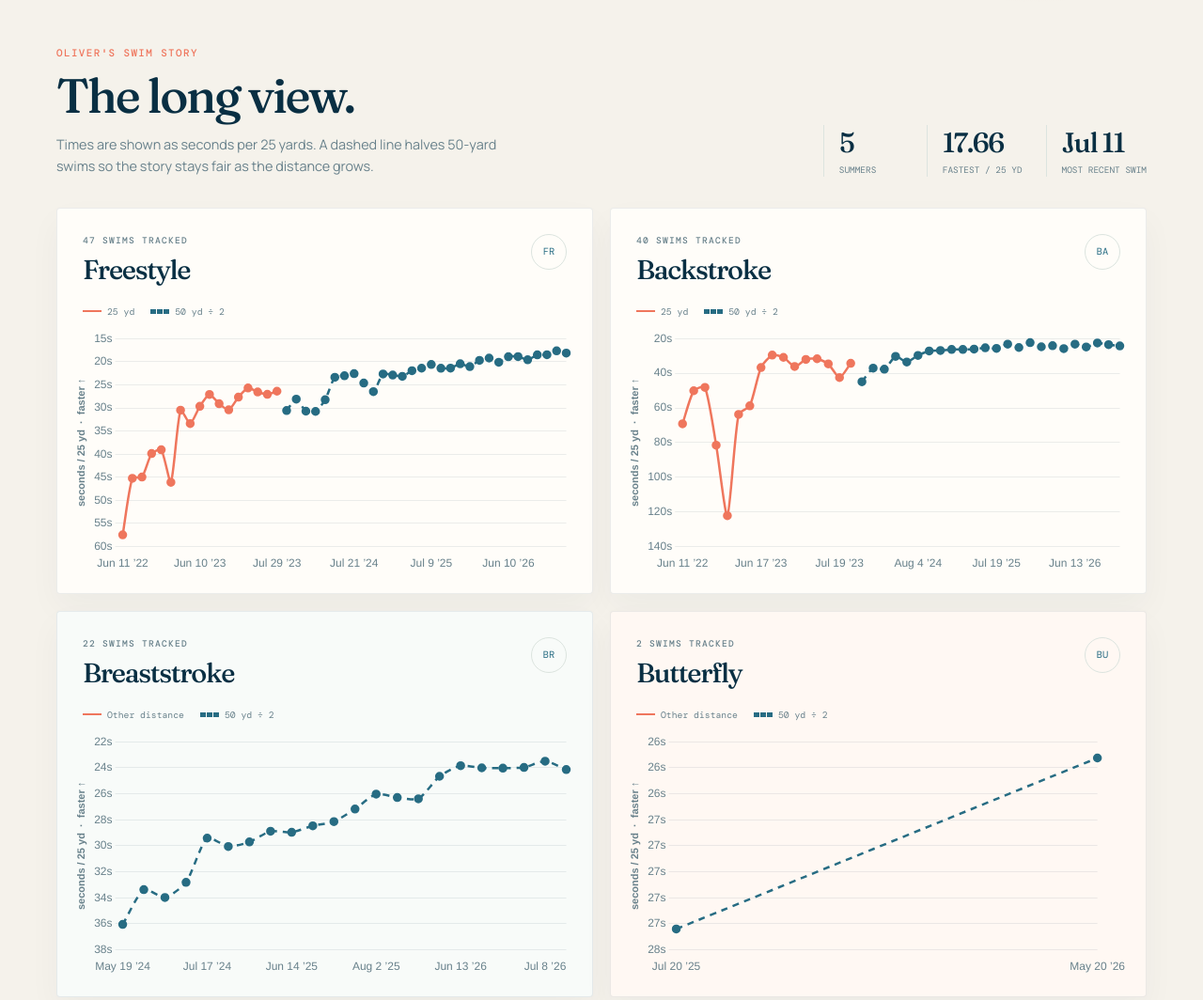
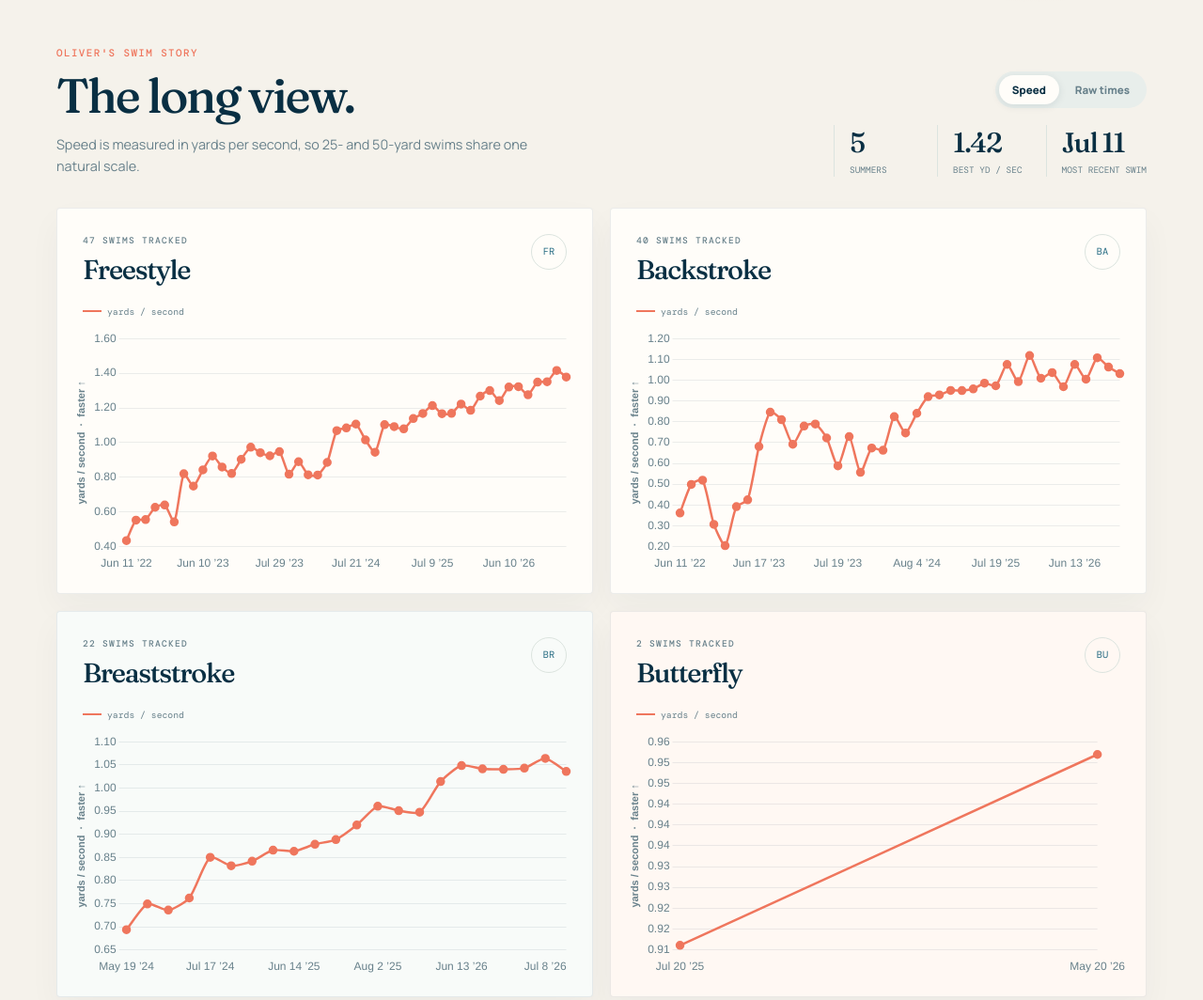
Before and after one commit to matt-martin/kids_swim_times, a website built with Vite: page index.html in a window 1280 px wide. Shown: the part 580-1644 px from the top of the page at 94% size. Built offline with nearby package versions, Linux system fonts and the light colour scheme.

Commit message:
feat: add speed and raw time chart views

```diff
--- /dev/null
+++ b/src/lib/chartData.ts
@@ -0,0 +1,57 @@
+import { normalizePoints, type Swim } from './swim';
+
+export type ChartMode = 'speed' | 'raw';
+export type SeriesColor = 'coral' | 'blue';
+
+export type ChartSeries = {
+  id: string;
+  label: string;
+  values: (number | null)[];
+  color: SeriesColor;
+  dashed: boolean;
+};
+
+export function chartSeries(swims: Swim[], mode: ChartMode): ChartSeries[] {
+  const points = normalizePoints(swims);
+
+  if (mode === 'speed') {
+    return [{
+      id: 'speed',
+      label: 'yards / second',
+      values: points.map((point) => point.distance / point.seconds),
+      color: 'coral',
+      dashed: false,
+    }];
+  }
+
+  const series: ChartSeries[] = [];
+  const primaryDistances = [...new Set(points.filter((point) => point.distance !== 50).map((point) => point.distance))].sort((a, b) => a - b);
+  for (const distance of primaryDistances) {
+    series.push({
+      id: String(distance),
+      label: `${distance} yd`,
+      values: points.map((point) => point.distance === distance ? point.seconds : null),
+      color: 'coral',
+      dashed: false,
+    });
+  }
+
+  if (points.some((point) => point.distance === 50)) {
+    series.push({
+      id: '50',
+      label: '50 yd',
+      values: points.map((point) => point.distance === 50 ? point.seconds : null),
+      color: 'blue',
+      dashed: false,
+    });
+    series.push({
+      id: '50-per-25',
+      label: '50 yd ÷ 2',
+      values: points.map((point) => point.distance === 50 ? point.seconds / 2 : null),
+      color: 'coral',
+      dashed: true,
+    });
+  }
+
+  return series;
+}
--- a/src/main.ts
+++ b/src/main.ts
@@ -5,10 +5,10 @@ import {
   formatTime,
   normalizePoints,
   type EventKey,
-  type Swim,
   type SwimPoint,
   type Swimmer,
 } from './lib/swim';
+import { chartSeries, type ChartMode } from './lib/chartData';
 import './styles.css';
 
 type AppData = { fetchedAt: string; swimmers: Swimmer[] };
@@ -16,6 +16,7 @@ type AppData = { fetchedAt: string; swimmers: Swimmer[] };
 const app = document.querySelector<HTMLDivElement>('#app')!;
 let data: AppData | null = null;
 let selectedId = '';
+let viewMode: ChartMode = 'speed';
 let charts: Chart[] = [];
 
 const dateFormatter = new Intl.DateTimeFormat('en-US', { month: 'short', day: 'numeric', year: 'numeric' });
@@ -58,8 +59,12 @@ function render() {
   const points = allPoints(swimmer);
   const firstDate = points[0]?.date;
   const latestDate = points.at(-1)?.date;
-  const best = points.length ? Math.min(...points.map((point) => point.comparableSeconds)) : null;
+  const bestComparable = points.length ? Math.min(...points.map((point) => point.comparableSeconds)) : null;
+  const bestSpeed = points.length ? Math.max(...points.map((point) => point.distance / point.seconds)) : null;
   const seasonCount = new Set(points.map((point) => point.date.slice(0, 4))).size;
+  const bestValue = viewMode === 'speed'
+    ? (bestSpeed === null ? '—' : bestSpeed.toFixed(2))
+    : (bestComparable === null ? '—' : formatTime(bestComparable));
 
   app.innerHTML = `
     <div class="site-shell">
@@ -85,17 +90,23 @@ function render() {
           <div>
             <p class="eyebrow">${swimmer.name}'s swim story</p>
             <h2>The long view.</h2>
-            <p class="story-subtitle">Times are shown as seconds per 25 yards. A dashed line halves 50-yard swims so the story stays fair as the distance grows.</p>
+            <p class="story-subtitle">${viewMode === 'speed' ? 'Speed is measured in yards per second, so 25- and 50-yard swims share one natural scale.' : 'Raw view shows the actual 25-yard and 50-yard times, plus the 50-yard time divided by two for a fair comparison.'}</p>
           </div>
-          <div class="stats" aria-label="Swim story summary">
+          <div class="story-tools">
+            <div class="view-toggle" role="group" aria-label="Chart view">
+              <button class="view-button ${viewMode === 'speed' ? 'selected' : ''}" data-mode="speed" aria-pressed="${viewMode === 'speed'}">Speed</button>
+              <button class="view-button ${viewMode === 'raw' ? 'selected' : ''}" data-mode="raw" aria-pressed="${viewMode === 'raw'}">Raw times</button>
+            </div>
+            <div class="stats" aria-label="Swim story summary">
             <div class="stat"><strong>${seasonCount || '—'}</strong><span>summer${seasonCount === 1 ? '' : 's'}</span></div>
-            <div class="stat"><strong>${best === null ? '—' : formatTime(best)}</strong><span>fastest / 25 yd</span></div>
+            <div class="stat"><strong>${bestValue}</strong><span>${viewMode === 'speed' ? 'best yd / sec' : 'best comparable'}</span></div>
             <div class="stat"><strong>${latestDate ? formatDate(latestDate).split(',')[0] : '—'}</strong><span>most recent swim</span></div>
+            </div>
           </div>
         </section>
 
         <section class="charts-grid" aria-label="${swimmer.name}'s event charts">
-          ${EVENT_KEYS.map((event) => chartCard(event, swimmer.events[event] ?? [])).join('')}
+          ${EVENT_KEYS.map((event) => chartCard(event, swimmer.events[event] ?? [], viewMode)).join('')}
         </section>
         <p class="source-note">${firstDate ? `Showing ${formatDate(firstDate)} through ${latestDate ? formatDate(latestDate) : ''}.` : 'No results have been recorded yet.'} Data refreshed ${formatDate(data.fetchedAt.slice(0, 10))} from <a href="${swimmer.sourceUrl}" target="_blank" rel="noreferrer">Acorn Swim Database</a>.</p>
       </main>
@@ -105,40 +116,41 @@ function render() {
   app.querySelectorAll<HTMLButtonElement>('[data-kid]').forEach((button) => {
     button.addEventListener('click', () => { selectedId = button.dataset.kid!; render(); });
   });
+  app.querySelectorAll<HTMLButtonElement>('[data-mode]').forEach((button) => {
+    button.addEventListener('click', () => { viewMode = button.dataset.mode as ChartMode; render(); });
+  });
   EVENT_KEYS.forEach((event) => {
     const swims = swimmer.events[event] ?? [];
-    if (swims.length) charts.push(createChart(event, swims));
+    if (swims.length) charts.push(createChart(event, swims, viewMode));
   });
 }
 
-function chartCard(event: EventKey, swims: NonNullable<Swimmer['events'][EventKey]>) {
+function chartCard(event: EventKey, swims: NonNullable<Swimmer['events'][EventKey]>, mode: ChartMode) {
   const hasData = swims.length > 0;
-  const labels = seriesLabels(swims);
+  const series = chartSeries(swims, mode);
   return `<article class="chart-card ${hasData ? '' : 'empty-card'}">
     <div class="card-heading"><div><p class="card-kicker">${hasData ? `${swims.length} swims tracked` : 'Not in the record yet'}</p><h3>${eventLabel(event)}</h3></div><span class="event-badge">${event === 'individual-medley' ? 'IM' : event.slice(0, 2).toUpperCase()}</span></div>
-    ${hasData ? `<div class="legend"><span><i class="legend-line solid"></i>${labels.primaryLabel}</span>${labels.hasSplit ? '<span><i class="legend-line dashed"></i>50 yd ÷ 2</span>' : ''}</div><div class="chart-wrap"><canvas data-chart="${event}" aria-label="${eventLabel(event)} times over time"></canvas></div>` : `<div class="empty-content"><span class="empty-icon">✦</span><p>There aren’t any ${eventLabel(event).toLowerCase()} results in the current record. If this event makes an appearance, it will join the story here.</p></div>`}
+    ${hasData ? `<div class="legend">${series.map((item) => `<span><i class="legend-line ${item.color} ${item.dashed ? 'dashed' : ''}"></i>${item.label}</span>`).join('')}</div><div class="chart-wrap"><canvas data-chart="${event}" aria-label="${eventLabel(event)} ${mode} chart over time"></canvas></div>` : `<div class="empty-content"><span class="empty-icon">✦</span><p>There aren’t any ${eventLabel(event).toLowerCase()} results in the current record. If this event makes an appearance, it will join the story here.</p></div>`}
   </article>`;
 }
 
-function seriesLabels(swims: Swim[]) {
-  const primaryDistances = [...new Set(swims.filter((swim) => swim.distance !== 50).map((swim) => swim.distance))].sort((a, b) => a - b);
-  return {
-    primaryLabel: primaryDistances.map((distance) => `${distance} yd`).join(' / ') || 'Other distance',
-    hasSplit: swims.some((swim) => swim.distance === 50),
-  };
-}
-
-function createChart(event: EventKey, swims: NonNullable<Swimmer['events'][EventKey]>): Chart {
+function createChart(event: EventKey, swims: NonNullable<Swimmer['events'][EventKey]>, mode: ChartMode): Chart {
   const points = normalizePoints(swims);
-  const labelsInfo = seriesLabels(swims);
+  const series = chartSeries(swims, mode);
   const canvas = document.querySelector<HTMLCanvasElement>(`[data-chart="${event}"]`)!;
   const labels = points.map((point) => point.date);
-  const normal = points.map((point) => point.isSplit ? null : point.comparableSeconds);
-  const split = points.map((point) => point.isSplit ? point.comparableSeconds : null);
-  const datasets = [
-    { label: labelsInfo.primaryLabel, data: normal, borderColor: '#ef765d', backgroundColor: '#ef765d', pointRadius: 3.5, pointHoverRadius: 6, borderWidth: 2.5, borderDash: [] as number[], tension: 0.22, spanGaps: false },
-  ];
-  if (labelsInfo.hasSplit) datasets.push({ label: '50 yd ÷ 2', data: split, borderColor: '#276c83', backgroundColor: '#276c83', pointRadius: 3.5, pointHoverRadius: 6, borderWidth: 2.5, borderDash: [7, 6], tension: 0.22, spanGaps: false });
+  const datasets = series.map((item) => ({
+    label: item.label,
+    data: item.values,
+    borderColor: item.color === 'coral' ? '#ef765d' : '#276c83',
+    backgroundColor: item.color === 'coral' ? '#ef765d' : '#276c83',
+    pointRadius: 3.5,
+    pointHoverRadius: 6,
+    borderWidth: 2.5,
+    borderDash: item.dashed ? [7, 6] : [],
+    tension: 0.22,
+    spanGaps: false,
+  }));
   return new Chart(canvas, {
     type: 'line',
     data: {
@@ -158,7 +170,7 @@ function createChart(event: EventKey, swims: NonNullable<Swimmer['events'][Event
           bodyColor: '#f5f2eb',
           callbacks: {
             title: (items) => formatDate(String(items[0].label)),
-            label: (item) => `${item.dataset.label}: ${formatTime(Number(item.raw))} sec`,
+            label: (item) => `${item.dataset.label}: ${mode === 'speed' ? `${Number(item.raw).toFixed(2)} yd/s` : `${formatTime(Number(item.raw))} sec`}`,
           },
         },
       },
@@ -169,10 +181,10 @@ function createChart(event: EventKey, swims: NonNullable<Swimmer['events'][Event
           border: { display: false },
         },
         y: {
-          reverse: true,
+          reverse: mode === 'raw',
           grid: { color: 'rgba(9, 47, 67, 0.08)' },
-          ticks: { color: '#68818b', callback: (value) => `${Number(value).toFixed(0)}s` },
-          title: { display: true, text: `${event === 'individual-medley' ? 'seconds' : 'seconds / 25 yd'}  ·  faster ↑`, color: '#68818b', font: { size: 11, weight: 'bold' } },
+          ticks: { color: '#68818b', callback: (value) => mode === 'speed' ? Number(value).toFixed(2) : `${Number(value).toFixed(0)}s` },
+          title: { display: true, text: mode === 'speed' ? 'yards / second  ·  faster ↑' : 'seconds  ·  faster ↑', color: '#68818b', font: { size: 11, weight: 'bold' } },
           border: { display: false },
         },
       },
--- a/src/styles.css
+++ b/src/styles.css
@@ -30,6 +30,10 @@ h1 em { color: var(--coral); font-style: normal; }
 .story-header { display: flex; justify-content: space-between; align-items: end; gap: 35px; padding: 65px 0 33px; }
 h2 { font-size: clamp(2.25rem, 4vw, 3.5rem); line-height: 1; margin-bottom: 14px; }
 .story-subtitle { max-width: 510px; color: var(--muted); line-height: 1.6; font-size: .9rem; margin-bottom: 0; }
+.story-tools { display: flex; flex-direction: column; align-items: end; gap: 18px; flex-shrink: 0; }
+.view-toggle { display: flex; gap: 3px; padding: 4px; background: #e8eeeb; border-radius: 100px; }
+.view-button { padding: 8px 14px; color: var(--muted); background: transparent; border: 0; border-radius: 100px; font-size: .72rem; font-weight: 800; transition: .2s ease; }
+.view-button:hover { color: var(--ink); }.view-button.selected { color: var(--ink); background: var(--paper); box-shadow: 0 2px 8px rgba(9, 47, 67, .1); }
 .stats { display: flex; gap: 25px; flex-shrink: 0; }
 .stat { display: flex; flex-direction: column; gap: 5px; min-width: 85px; padding-left: 16px; border-left: 1px solid var(--line); }
 .stat strong { font-family: 'Fraunces', serif; font-size: 1.85rem; font-weight: 500; letter-spacing: -.05em; }
@@ -42,12 +46,12 @@ h2 { font-size: clamp(2.25rem, 4vw, 3.5rem); line-height: 1; margin-bottom: 14px
 h3 { font-size: 1.8rem; margin-bottom: 0; }
 .event-badge { display: grid; place-items: center; width: 38px; height: 38px; border: 1px solid var(--line); border-radius: 50%; color: var(--blue); font-family: 'DM Mono', monospace; font-size: .65rem; }
 .legend { display: flex; gap: 17px; margin-top: 21px; color: var(--muted); font-family: 'DM Mono', monospace; font-size: .61rem; }
-.legend span { display: flex; align-items: center; gap: 6px; }.legend-line { display: inline-block; width: 20px; border-top: 2px solid var(--coral); }.legend-line.dashed { border-color: var(--blue); border-style: dashed; }
+.legend span { display: flex; align-items: center; gap: 6px; }.legend-line { display: inline-block; width: 20px; border-top: 2px solid var(--coral); }.legend-line.blue { border-color: var(--blue); }.legend-line.dashed { border-style: dashed; }
 .chart-wrap { height: 260px; margin: 12px -8px 0 -12px; }
 .empty-card { min-height: 410px; border: 1px dashed #b8c7c3; background: transparent !important; box-shadow: none; }
 .empty-content { min-height: 295px; display: flex; flex-direction: column; justify-content: center; align-items: center; text-align: center; padding: 30px; color: var(--muted); }.empty-icon { display: grid; place-items: center; width: 45px; height: 45px; margin-bottom: 16px; border-radius: 50%; color: var(--coral); background: rgba(239, 118, 93, .1); }.empty-content p { max-width: 250px; margin: 0; font-size: .8rem; line-height: 1.6; }
 .source-note { margin: 25px 0 55px; color: var(--muted); font-family: 'DM Mono', monospace; font-size: .62rem; line-height: 1.6; }.source-note a { color: var(--blue); }
 .footer { display: flex; justify-content: space-between; padding: 22px 0 29px; border-top: 1px solid var(--line); color: var(--muted); font-family: 'DM Mono', monospace; font-size: .6rem; text-transform: uppercase; letter-spacing: .06em; }
 .loading, .error-state { min-height: 70vh; display: grid; place-content: center; justify-items: center; color: var(--muted); }.loader { width: 35px; height: 35px; margin-bottom: 15px; border: 2px solid var(--line); border-top-color: var(--coral); border-radius: 50%; animation: spin .8s linear infinite; }.button { padding: 10px 18px; color: #fff; background: var(--ink); border: 0; border-radius: 100px; font-weight: 700; } @keyframes spin { to { transform: rotate(360deg); } }
-@media (max-width: 780px) { .shell { width: min(100% - 30px, 560px); }.topbar { height: 72px; }.intro { padding: 45px 0 35px; }.intro-wave { display: none; }.story-header { display: block; padding-top: 45px; }.stats { margin-top: 28px; gap: 12px; justify-content: space-between; }.stat { min-width: 0; flex: 1; padding-left: 10px; }.stat strong { font-size: 1.4rem; }.charts-grid { grid-template-columns: 1fr; }.chart-card, .empty-card { min-height: 380px; }.footer { display: block; line-height: 2; }.footer span { display: block; } }
+@media (max-width: 780px) { .shell { width: min(100% - 30px, 560px); }.topbar { height: 72px; }.intro { padding: 45px 0 35px; }.intro-wave { display: none; }.story-header { display: block; padding-top: 45px; }.story-tools { align-items: stretch; margin-top: 28px; }.view-toggle { align-self: start; }.stats { gap: 12px; justify-content: space-between; }.stat { min-width: 0; flex: 1; padding-left: 10px; }.stat strong { font-size: 1.4rem; }.charts-grid { grid-template-columns: 1fr; }.chart-card, .empty-card { min-height: 380px; }.footer { display: block; line-height: 2; }.footer span { display: block; } }
 @media (max-width: 400px) { h1 { font-size: 3.1rem; }.stats { gap: 4px; }.stat strong { font-size: 1.25rem; }.stat span { font-size: .52rem; } }
```
Also changed, not shown: src/lib/chartData.test.ts (added, +35 -0 lines), README.md.
